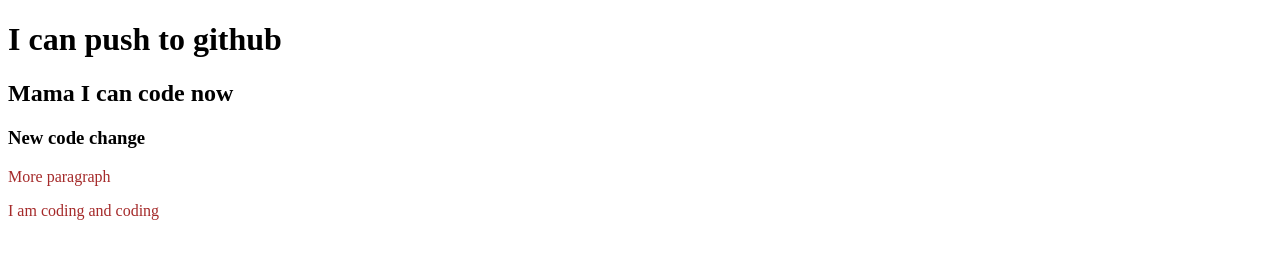
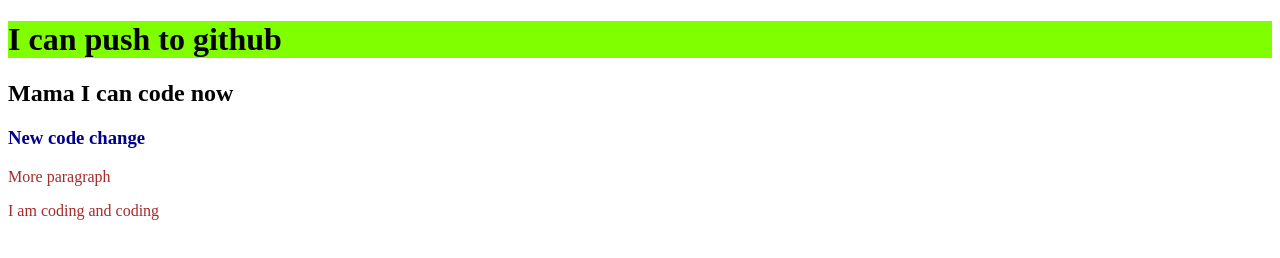
Before and after one commit to trapa45/my-second-repo, a plain HTML site: page index.html in a window 1280 px wide. Drawn offline with Linux system fonts and the light colour scheme.

Commit message:
style change

```diff
--- a/style.css
+++ b/style.css
@@ -1,3 +1,9 @@
 P{
     color: brown;
 }
+h1{
+    background-color: chartreuse;
+}
+h3{
+    color: darkblue;
+}
```
